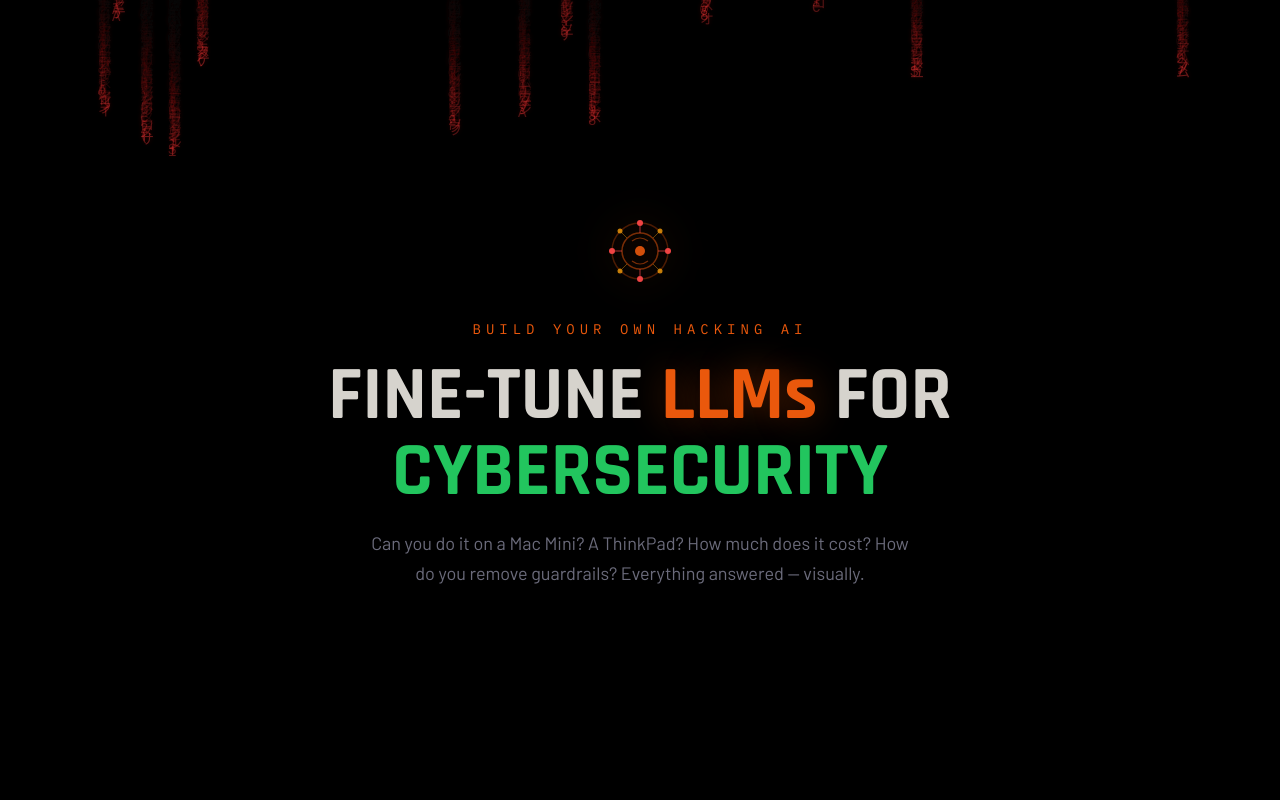
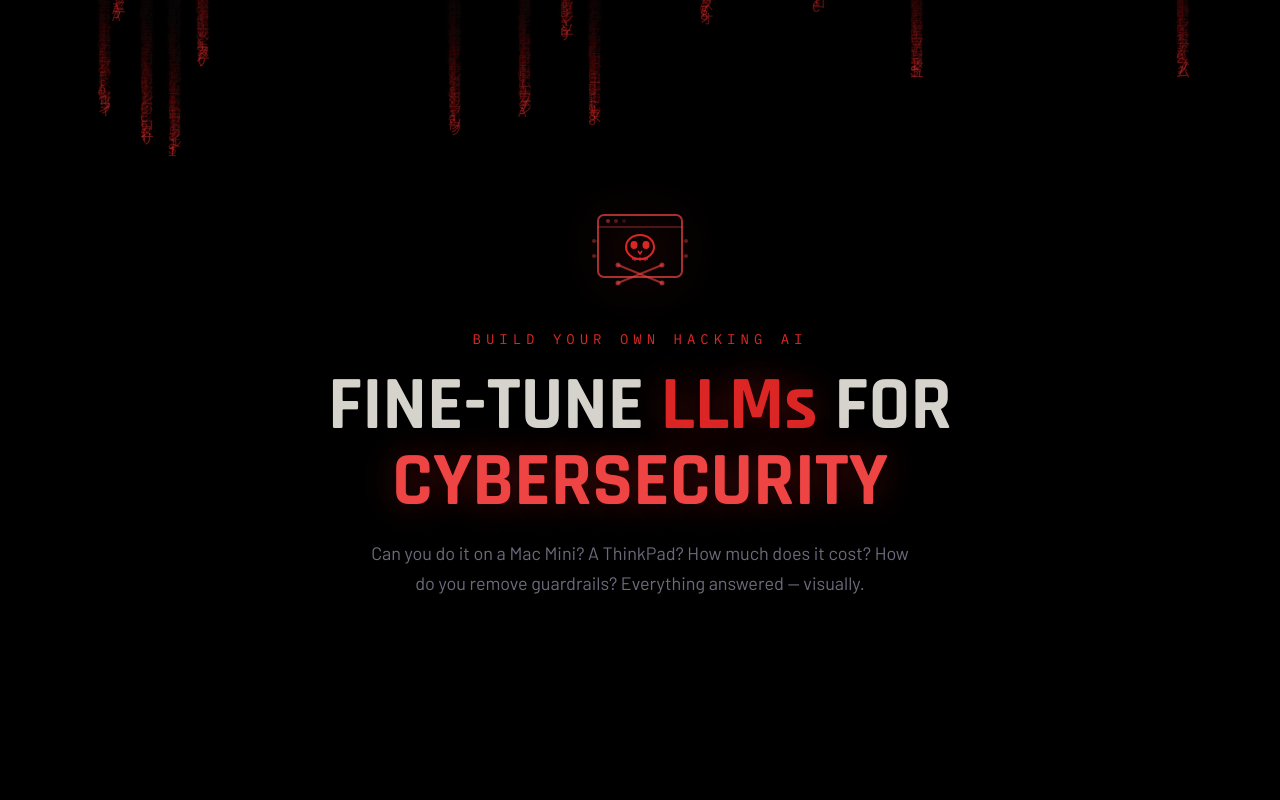
Before and after one commit to rumbra/ai-education-r-umbrasko, a plain HTML site: page finetune-guide-v2.html in a window 1280 px wide. Shown: the top 800 px of the page. Drawn offline with Linux system fonts and the light colour scheme; animation ran at ten frames a second.

Commit message:
Retheme fine-tuning module: orange→red, replace emoji with skull terminal SVG
- Changed accent color from orange to red across the entire page
- Replaced fire emoji with a skull-in-terminal SVG icon with crossbones
- Changed CYBERSECURITY heading from green to red with glow
- Updated glow animation to red

Co-Authored-By: Claude Opus 4.6 <noreply@anthropic.com>

```diff
--- a/finetune-guide-v2.html
+++ b/finetune-guide-v2.html
@@ -12,7 +12,7 @@
 :root{
   --bg:#08080c;--bg2:#0c0c12;--surface:#141420;--surface2:#1a1a28;
   --red:#DC2626;--red2:#EF4444;--red3:#7F1D1D;
-  --orange:#EA580C;--amber:#F59E0B;--amber2:#FBBF24;
+  --orange:#DC2626;--amber:#F59E0B;--amber2:#FBBF24;
   --green:#22C55E;--purple:#A855F7;--cyan:#06B6D4;--blue:#3B82F6;
   --text:#D6D3CD;--dim:#6B6B7B;--dim2:#2A2A3A;--dim3:#1E1E2E;
   --mono:'IBM Plex Mono',monospace;--sans:'Barlow',sans-serif;--head:'Rajdhani',sans-serif;
@@ -26,7 +26,7 @@ body{background:var(--bg);color:var(--text);font-family:var(--sans);overflow-x:h
 @keyframes fadeUp{from{opacity:0;transform:translateY(40px)}to{opacity:1;transform:translateY(0)}}
 @keyframes fadeIn{from{opacity:0}to{opacity:1}}
 @keyframes slideIn{from{transform:translateX(-20px);opacity:0}to{transform:translateX(0);opacity:1}}
-@keyframes glow{0%,100%{text-shadow:0 0 20px rgba(234,88,12,.2)}50%{text-shadow:0 0 40px rgba(234,88,12,.4)}}
+@keyframes glow{0%,100%{text-shadow:0 0 20px rgba(220,38,38,.2)}50%{text-shadow:0 0 40px rgba(220,38,38,.4)}}
 
 .rv{opacity:0;transform:translateY(30px);transition:all .8s cubic-bezier(.16,1,.3,1);position:relative;z-index:1}
 .rv.v{opacity:1;transform:translateY(0)}
@@ -35,11 +35,12 @@ body{background:var(--bg);color:var(--text);font-family:var(--sans);overflow-x:h
 /* HERO */
 .hero{min-height:100vh;display:flex;flex-direction:column;align-items:center;justify-content:center;padding:50px 28px;text-align:center;position:relative;z-index:1}
 .hero-icon{margin-bottom:20px;opacity:0;animation:fadeIn 1s .3s forwards}
-.hero-icon svg{width:80px;height:80px;filter:drop-shadow(0 0 20px rgba(234,88,12,.4))}
+.hero-icon svg{width:100px;height:100px;filter:drop-shadow(0 0 24px rgba(220,38,38,.5))}
 .hero-label{font-family:var(--mono);font-size:14px;letter-spacing:5px;color:var(--orange);opacity:0;animation:fadeIn .8s .6s forwards}
 .hero h1{font-family:var(--head);font-size:clamp(36px,8vw,76px);font-weight:700;line-height:1;margin-top:16px;opacity:0;animation:fadeUp 1s .8s forwards}
 .hero h1 .o{color:var(--orange);animation:glow 3s ease-in-out infinite}
 .hero h1 .g{color:var(--green)}
+.hero h1 .r{color:var(--red2);animation:glow 3s ease-in-out infinite}
 .hero-sub{font-size:18px;color:var(--dim);max-width:540px;margin-top:18px;opacity:0;animation:fadeIn .8s 1.4s forwards}
 
 /* SECTIONS */
@@ -161,28 +162,41 @@ body{background:var(--bg);color:var(--text);font-family:var(--sans);overflow-x:h
 
 <!-- ██ HERO ██ -->
 <section class="hero">
-  <div class="hero-icon"><svg viewBox="0 0 80 80" fill="none" xmlns="http://www.w3.org/2000/svg">
-    <!-- Brain/circuit icon -->
-    <circle cx="40" cy="40" r="28" stroke="#EA580C" stroke-width="1.5" opacity=".3"/>
-    <circle cx="40" cy="40" r="18" stroke="#EA580C" stroke-width="1.5" opacity=".5"/>
-    <!-- Center node -->
-    <circle cx="40" cy="40" r="5" fill="#EA580C" opacity=".9"/>
-    <!-- Orbital nodes -->
-    <circle cx="40" cy="12" r="3" fill="#EF4444"/><line x1="40" y1="22" x2="40" y2="15" stroke="#EF4444" stroke-width="1.2" opacity=".6"/>
-    <circle cx="40" cy="68" r="3" fill="#EF4444"/><line x1="40" y1="58" x2="40" y2="65" stroke="#EF4444" stroke-width="1.2" opacity=".6"/>
-    <circle cx="12" cy="40" r="3" fill="#EF4444"/><line x1="22" y1="40" x2="15" y2="40" stroke="#EF4444" stroke-width="1.2" opacity=".6"/>
-    <circle cx="68" cy="40" r="3" fill="#EF4444"/><line x1="58" y1="40" x2="65" y2="40" stroke="#EF4444" stroke-width="1.2" opacity=".6"/>
-    <!-- Diagonal nodes -->
-    <circle cx="20" cy="20" r="2.5" fill="#F59E0B" opacity=".8"/><line x1="27" y1="27" x2="22" y2="22" stroke="#F59E0B" stroke-width="1" opacity=".4"/>
-    <circle cx="60" cy="20" r="2.5" fill="#F59E0B" opacity=".8"/><line x1="53" y1="27" x2="58" y2="22" stroke="#F59E0B" stroke-width="1" opacity=".4"/>
-    <circle cx="20" cy="60" r="2.5" fill="#F59E0B" opacity=".8"/><line x1="27" y1="53" x2="22" y2="58" stroke="#F59E0B" stroke-width="1" opacity=".4"/>
-    <circle cx="60" cy="60" r="2.5" fill="#F59E0B" opacity=".8"/><line x1="53" y1="53" x2="58" y2="58" stroke="#F59E0B" stroke-width="1" opacity=".4"/>
-    <!-- Inner arcs for brain feel -->
-    <path d="M32 30 Q40 24 48 30" stroke="#EA580C" stroke-width="1.2" fill="none" opacity=".5"/>
-    <path d="M32 50 Q40 56 48 50" stroke="#EA580C" stroke-width="1.2" fill="none" opacity=".5"/>
+  <div class="hero-icon"><svg viewBox="0 0 100 100" fill="none" xmlns="http://www.w3.org/2000/svg">
+    <!-- Terminal window frame -->
+    <rect x="8" y="14" width="84" height="62" rx="6" stroke="#EF4444" stroke-width="2" opacity=".7"/>
+    <line x1="8" y1="26" x2="92" y2="26" stroke="#EF4444" stroke-width="1.5" opacity=".4"/>
+    <!-- Window dots -->
+    <circle cx="18" cy="20" r="2" fill="#EF4444" opacity=".5"/>
+    <circle cx="26" cy="20" r="2" fill="#EF4444" opacity=".35"/>
+    <circle cx="34" cy="20" r="2" fill="#EF4444" opacity=".2"/>
+    <!-- Skull on terminal -->
+    <ellipse cx="50" cy="46" rx="14" ry="12" stroke="#DC2626" stroke-width="2" fill="none"/>
+    <!-- Eyes -->
+    <ellipse cx="44" cy="44" rx="3.5" ry="4" fill="#DC2626"/>
+    <ellipse cx="56" cy="44" rx="3.5" ry="4" fill="#DC2626"/>
+    <!-- Nose -->
+    <path d="M48 50 L50 53 L52 50" stroke="#DC2626" stroke-width="1.5" fill="none"/>
+    <!-- Jaw / teeth -->
+    <line x1="42" y1="58" x2="58" y2="58" stroke="#DC2626" stroke-width="1.5"/>
+    <line x1="45" y1="56" x2="45" y2="60" stroke="#DC2626" stroke-width="1"/>
+    <line x1="50" y1="56" x2="50" y2="60" stroke="#DC2626" stroke-width="1"/>
+    <line x1="55" y1="56" x2="55" y2="60" stroke="#DC2626" stroke-width="1"/>
+    <!-- Crossbones -->
+    <line x1="28" y1="64" x2="72" y2="82" stroke="#EF4444" stroke-width="2" stroke-linecap="round" opacity=".6"/>
+    <line x1="72" y1="64" x2="28" y2="82" stroke="#EF4444" stroke-width="2" stroke-linecap="round" opacity=".6"/>
+    <circle cx="28" cy="64" r="2.5" fill="#EF4444" opacity=".6"/>
+    <circle cx="72" cy="64" r="2.5" fill="#EF4444" opacity=".6"/>
+    <circle cx="28" cy="82" r="2.5" fill="#EF4444" opacity=".6"/>
+    <circle cx="72" cy="82" r="2.5" fill="#EF4444" opacity=".6"/>
+    <!-- AI circuit nodes on sides -->
+    <circle cx="4" cy="40" r="2" fill="#EF4444" opacity=".4"/><line x1="6" y1="40" x2="8" y2="40" stroke="#EF4444" stroke-width="1" opacity=".3"/>
+    <circle cx="96" cy="40" r="2" fill="#EF4444" opacity=".4"/><line x1="92" y1="40" x2="94" y2="40" stroke="#EF4444" stroke-width="1" opacity=".3"/>
+    <circle cx="4" cy="55" r="2" fill="#EF4444" opacity=".4"/><line x1="6" y1="55" x2="8" y2="55" stroke="#EF4444" stroke-width="1" opacity=".3"/>
+    <circle cx="96" cy="55" r="2" fill="#EF4444" opacity=".4"/><line x1="92" y1="55" x2="94" y2="55" stroke="#EF4444" stroke-width="1" opacity=".3"/>
   </svg></div>
   <div class="hero-label">BUILD YOUR OWN HACKING AI</div>
-  <h1>FINE-TUNE <span class="o">LLMs</span> FOR<br><span class="g">CYBERSECURITY</span></h1>
+  <h1>FINE-TUNE <span class="o">LLMs</span> FOR<br><span class="r">CYBERSECURITY</span></h1>
   <p class="hero-sub">Can you do it on a Mac Mini? A ThinkPad? How much does it cost? How do you remove guardrails? Everything answered — visually.</p>
 </section>
 
```
